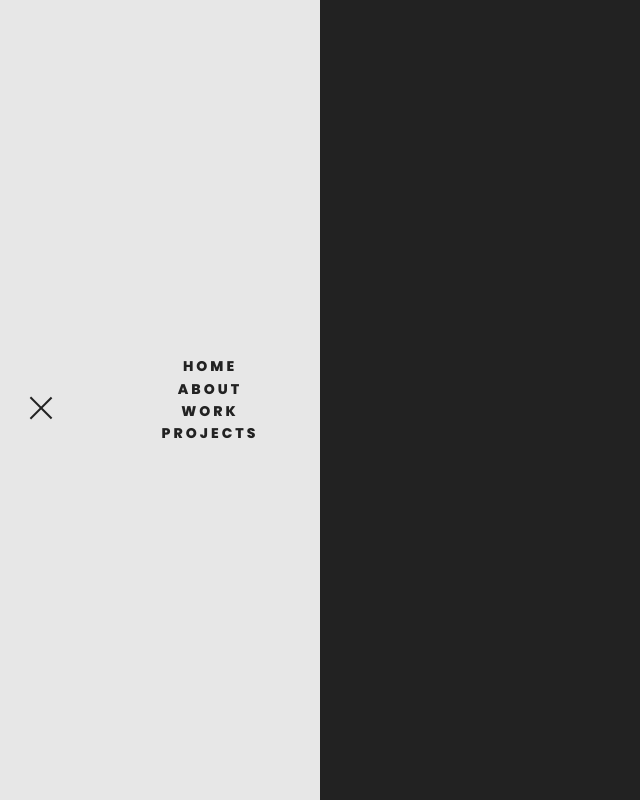
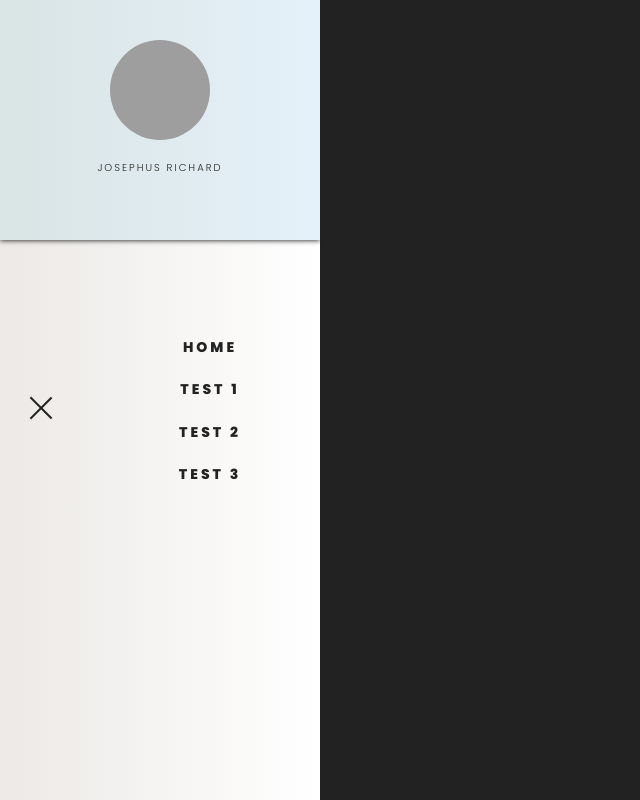
Before and after one commit to bhnprksh222/studentApp, a website: page index.html in a window 1280 px wide. Both pictures are taken after a click on the element 40 px from the left and 415 px from the top of the page. Shown: the whole page, without its empty margins (0-640 px from the left). Drawn offline with Linux system fonts and the light colour scheme; grey boxes are pictures that could not be loaded.

Commit message:
added profile

```diff
--- a/index.html
+++ b/index.html
@@ -13,18 +13,26 @@
 
 <body>
   <nav class="nav">
-    <ul class="navlinks">
-      <li><a href="#">HOME</a></li>
-      <li><a href="#">ABOUT</a></li>
-      <li><a href="#">WORK</a></li>
-      <li><a href="#">PROJECTS</a></li>
-    </ul>
+    <div class="navlinks">
+      <div class="profile">
+        <img class="profile-pic" src="https://www.wmpg.org/wp-content/uploads/2019/03/default-avatar.jpg"
+          alt="Profile pic">
+        <p class="profile-name">Josephus Richard</p>
+      </div>
+      <ul class="links">
+        <li><a href="#">HOME</a></li>
+        <li><a href="#">TEST 1</a></li>
+        <li><a href="#">TEST 2</a></li>
+        <li><a href="#">TEST 3</a></li>
+      </ul>
+    </div>
+
     <div class="nav-btn">
       <div class="nav-line nav-line-1"></div>
       <div class="nav-line nav-line-2"></div>
       <div class="nav-line nav-line-3"></div>
     </div>
-    <!-- <p class="nav-text">menu</p> -->
+    <p class="nav-text">menu</p>
   </nav>
   <header class="header">
 
--- a/sass/_navigation.scss
+++ b/sass/_navigation.scss
@@ -1,19 +1,16 @@
 .nav {
     display: flex;
-    justify-content: start;
+    justify-content: center;
     align-items: center;
-    min-height: 100vh;
+    // min-height: 100vh;
     width: 10vw;
     position: absolute;
-    // left: 5%;
     width: auto;
-    // background-color: white;
 
     &-btn{
         display: flex;
         flex-direction: column;
         align-items: end;
-        // justify-content: space-around;
         position: absolute;
         top: 50%;
         left: 2vw;
@@ -38,8 +35,6 @@
             }
             &-3{
                 width: 1rem;
-                // width: 3rem;
-                // transform: rotate(45deg) translateY(-1rem);
             }
         }
     }
@@ -51,22 +46,24 @@
         font-weight: 400;
         position: absolute;
         top: 50%;
-        left: 6.5%;
+        left: 20%;
         transform: rotate(270deg);
     }
 }
 
 .navlinks{
-    display: flex;
-    flex-direction: column;
-    justify-content: center;
-    align-items: center;
-    padding-left: 10rem;
+    // display: flex;
+    // flex-direction: column;
+    // justify-content: center;
+    // align-items: center;
+    // padding-left: 10rem;
     height: 100vh;
     width: 40vh;
-    background-color: rgb(231, 231, 231);
+    // background-color: rgb(231, 231, 231);
+    background: linear-gradient(to right, #ece9e6, #ffffff);
     transform: translateX(-100%);
     transition: all 0.5s ease;
+    z-index: 3;
 }
 
 .navlinks a {
@@ -87,7 +84,7 @@
 }
 
 .toggle .nav-line-1{
-    transform: rotate(-45deg) translate(-5px,0.5em);
+    transform: rotate(-45deg) translate(-0.5rem,0.5rem);
     width: 3rem;
     background-color: $color-bg;
 }
@@ -95,7 +92,7 @@
     opacity: 0;
 }
 .toggle .nav-line-3{
-    transform: rotate(45deg) translate(-5px,-0.5rem);
+    transform: rotate(45deg) translate(-0.5rem,-0.5rem);
     width: 3rem;
     background-color: $color-bg;
 }
@@ -114,3 +111,40 @@
 .nav-btn  > div {
     width: 3rem;
 }
+
+.links {
+    display: flex;
+    flex-direction: column;
+    align-items: center;
+    transform: translateY(12vh);
+    padding-left: 10rem;
+
+    & > li {
+        margin-bottom: 2rem;
+    }
+}
+
+.profile{
+    display: flex;
+    flex-direction: column;
+    align-items: center;
+    background: linear-gradient(to right, #d9e4e4, #e5f1fa);
+    height: 30vh;
+    box-shadow: 0 0.5px 5px $color-bg;
+
+    &-pic{
+        width: 10rem;
+        height: 10rem;
+        border-radius: 50%;
+        margin-bottom: 2rem;
+        margin-top: 4rem;
+    }
+
+    &-name {
+        color: $color-bg;
+        text-transform: uppercase;
+        font-size: 500;
+        letter-spacing: 0.2rem;
+        text-align: center;
+    }
+}
```
Also changed, not shown: css/style.css, sass/main.scss (line endings or trailing spaces).
